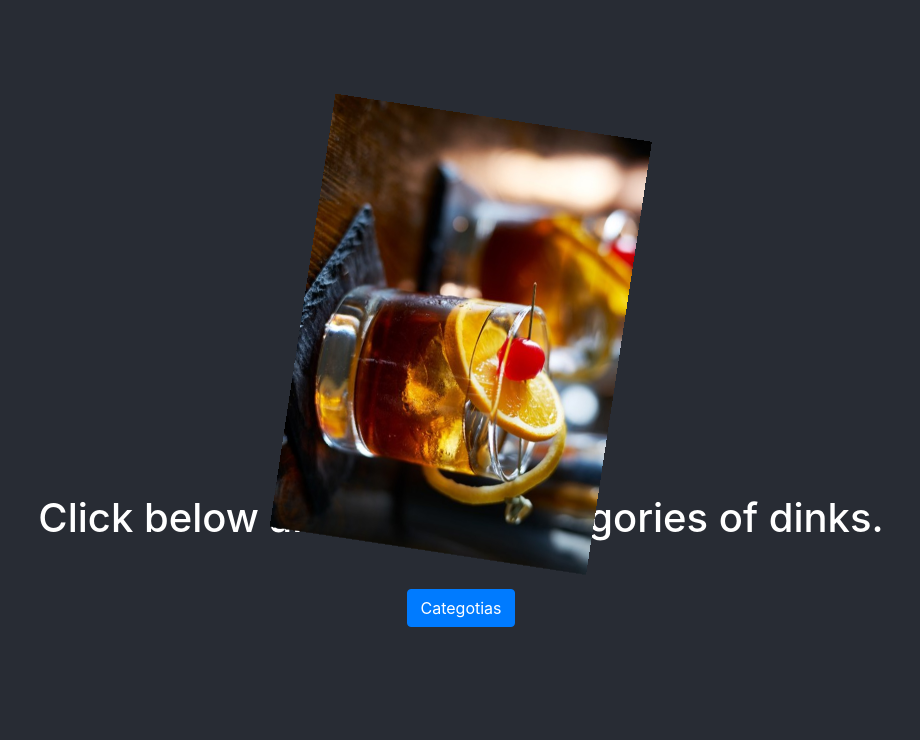
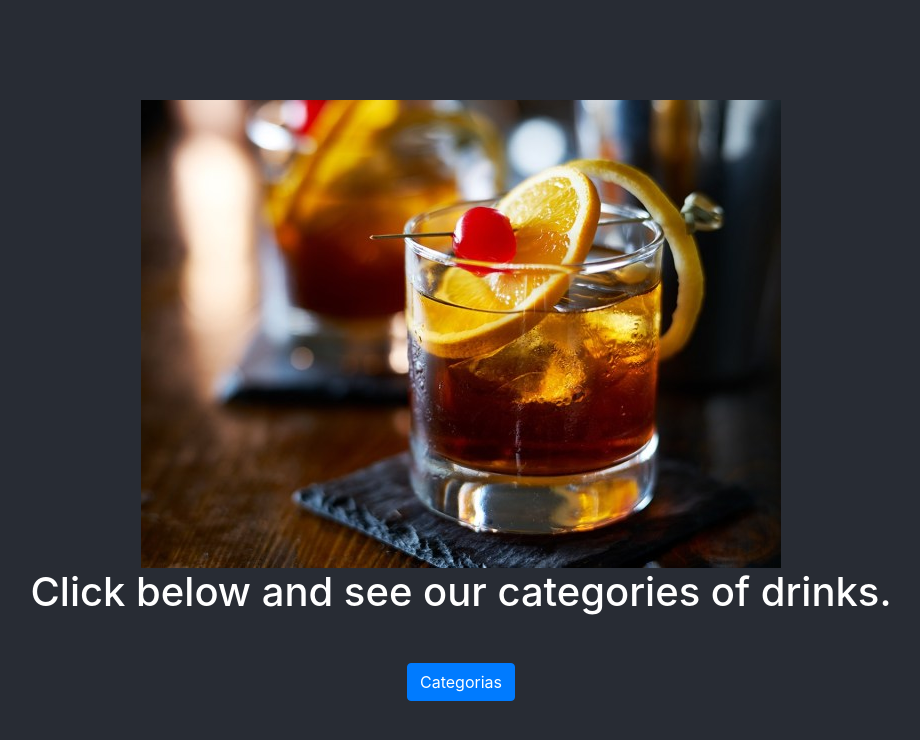
Before and after one commit to ricardocosta43/best-cocktails, a React (Create React App) app: page / in a window 1280 px wide. Shown: the top 740 px of the page, without its empty margins (179-1099 px from the left). Built offline with nearby package versions, Linux system fonts and the light colour scheme.

Commit message:
First commit

```diff
--- a/package.json
+++ b/package.json
@@ -2,7 +2,7 @@
   "name": "best-cocktail",
   "version": "0.1.0",
   "private": true,
-  "homepage": "http://ricardocosta43.github.io/",
+  "homepage": "http://ricardocosta43.github.io/best-cocktails",
   "dependencies": {
     "@fortawesome/fontawesome-svg-core": "^1.2.34",
     "@fortawesome/free-brands-svg-icons": "^5.15.2",
--- a/src/App.js
+++ b/src/App.js
@@ -12,14 +12,14 @@ function App() {
   return (
     <div className="App">
       <header className="App-header">
-        <img src={logo} className="App-logo" alt="logo" />
-        <h1>Click below and see our categories of dinks.</h1>
+        <img src={logo} alt="logo" />
+        <h1>Click below and see our categories of drinks.</h1>
         <br></br>
         <button
           className="btn btn-primary"
           onClick={() => categories()}
         >
-          Categotias
+          Categorias
         </button>
       </header>
     </div>
--- a/src/pages/Drinks/Dink_Detail/Drink_detail.jsx
+++ b/src/pages/Drinks/Dink_Detail/Drink_detail.jsx
@@ -44,7 +44,7 @@ const DrinksDetail = ({ drinksDetailData, getDrinksDetail }) => {
         {drinksDetailData &&
           drinksDetailData.drinksDetails &&
           drinksDetailData.drinksDetails.drinks.map((drink) => (
-            <div className="row justify-content-center">
+            <div className="row justify-content-center" key={drink["idDrink"]}>
               <div className="col-md-6">
                 <img
                   src={drink["strDrinkThumb"]}
```
Also changed, not shown: 1 other file (tests, documents, lock files or other folders).
